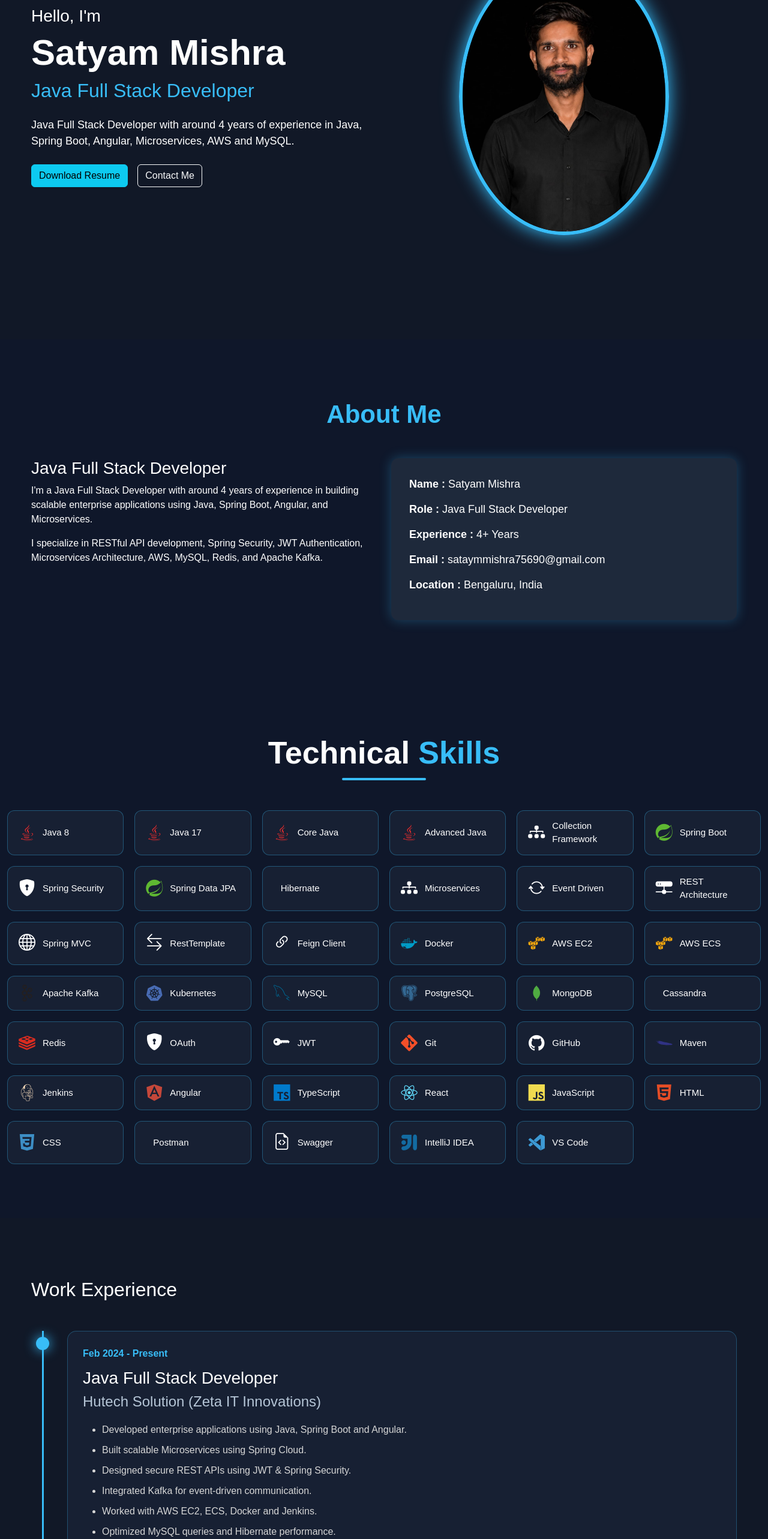
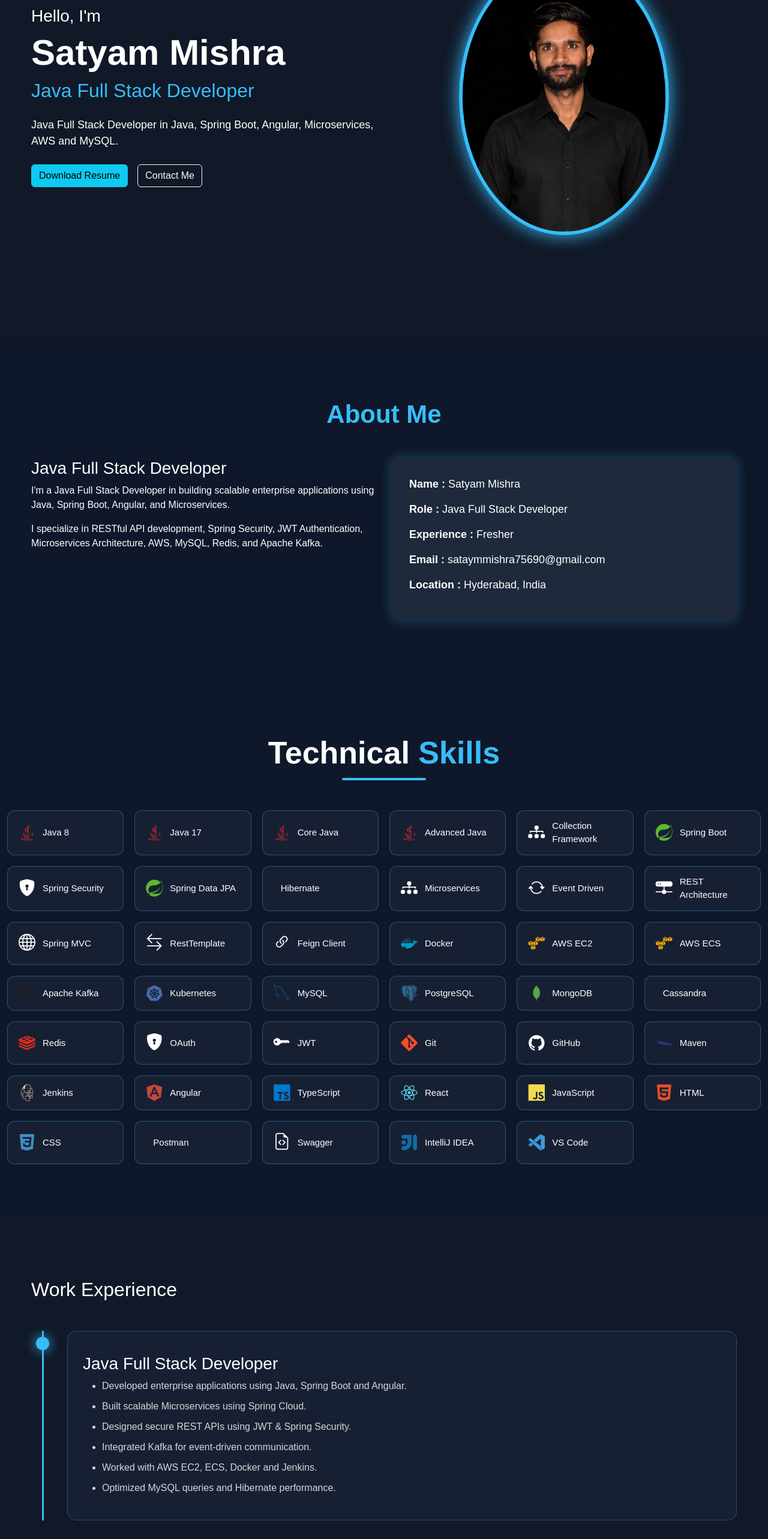
Before and after one commit to satyammishra55555/portfolio, an Angular app: page / in a window 1280 px wide. Shown: the part 234-2800 px from the top of the page at 60% size. Built offline with nearby package versions, Linux system fonts and the light colour scheme.

Commit message:
Update portfolio details and profile

```diff
--- a/src/app/components/about/about.html
+++ b/src/app/components/about/about.html
@@ -11,9 +11,7 @@
         <h3>Java Full Stack Developer</h3>
 
         <p>
-          I'm a Java Full Stack Developer with around 4 years of experience in
-          building scalable enterprise applications using Java, Spring Boot,
-          Angular, and Microservices.
+          I'm a Java Full Stack Developer in building scalable enterprise applications using Java, Spring Boot, Angular, and Microservices.
         </p>
 
         <p>
@@ -32,11 +30,11 @@
 
           <p><strong>Role :</strong> Java Full Stack Developer</p>
 
-          <p><strong>Experience :</strong> 4+ Years</p>
+          <p><strong>Experience :</strong> Fresher</p>
 
           <p><strong>Email :</strong> sataymmishra75690@gmail.com</p>
 
-          <p><strong>Location :</strong> Bengaluru, India</p>
+          <p><strong>Location :</strong> Hyderabad, India</p>
 
         </div>
 
--- a/src/app/components/education/education.html
+++ b/src/app/components/education/education.html
@@ -17,7 +17,7 @@
             <div class="education-content">
 
                 <span class="year">
-                    2018 - 2022
+                    2021 - 2025
                 </span>
 
                 <h3>Bachelor of Technology (B.Tech)</h3>
--- a/src/app/components/experience/experience.html
+++ b/src/app/components/experience/experience.html
@@ -17,12 +17,12 @@
                 <div class="timeline-content">
 
                     <span class="duration">
-                        Feb 2024 - Present
+
                     </span>
 
                     <h3>Java Full Stack Developer</h3>
 
-                    <h4>Hutech Solution (Zeta IT Innovations)</h4>
+
 
                     <ul>
 
--- a/src/app/components/home/home.html
+++ b/src/app/components/home/home.html
@@ -13,8 +13,7 @@
                 <h2>Java Full Stack Developer</h2>
 
                 <p>
-                    Java Full Stack Developer with around 4 years of experience
-                    in Java, Spring Boot, Angular, Microservices, AWS and MySQL.
+                    Java Full Stack Developer in Java, Spring Boot, Angular, Microservices, AWS and MySQL.
                 </p>
 
                 <button class="btn btn-info me-3">
```
Also changed, not shown: public/portfolio-preview.png.
